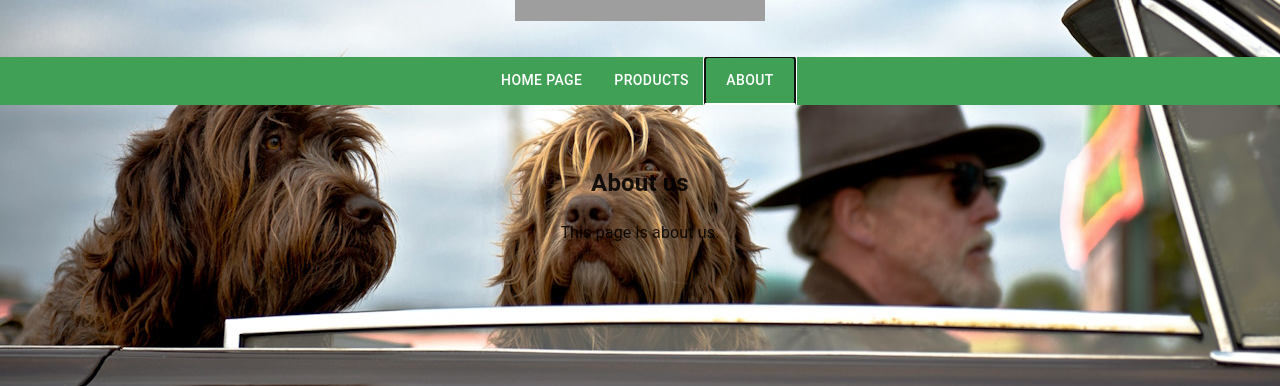
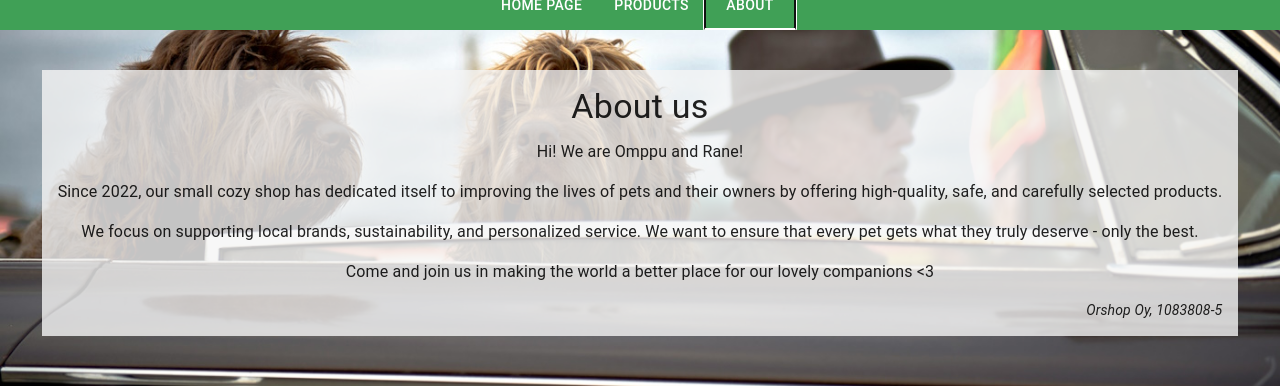
Before and after one commit to s24ohjelmistoProjekti1Tiimi2/s24Tiimi2FrontEnd, a React (Vite) app: page / in a window 1280 px wide. Both pictures are taken after a click on the tab "ABOUT". Shown: the part 359-745 px from the top of the page. Built offline with nearby package versions, Linux system fonts and the light colour scheme; grey boxes are pictures that could not be loaded.

Commit message:
Background image scaled right and fixing About Us page

```diff
--- a/src/About.jsx
+++ b/src/About.jsx
@@ -1,9 +1,5 @@
-import { useState } from 'react'
-import './App.css'
-
-
-
-
+import React, { useState } from 'react';
+import { Box, Typography } from '@mui/material';
 
 function About() {
 
@@ -17,11 +13,43 @@ function About() {
 	};
 
 
+	// About text was improved with the help of CHATGPT
 	return (
-		<>
-			<h2>About us</h2>
-			<p>This page is about us.</p>
-		</>
+		<Box
+      sx={{
+        display: 'block',
+        justifyContent: 'center',
+        alignItems: 'center',
+        backgroundColor: 'rgba(245, 245, 245, 0.8)',
+		margin: 0,
+        padding: 2,
+      }}
+    >
+
+      <Typography variant="h4" gutterBottom>
+        About us
+      </Typography>
+      <Typography variant="body1" paragraph>
+        Hi! We are Omppu and Rane!
+      </Typography>
+      <Typography variant="body1" paragraph>
+        Since 2022, our small cozy shop has dedicated itself to improving the lives of pets and
+        their owners by offering high-quality, safe, and carefully selected products.
+      </Typography>
+      <Typography variant="body1" paragraph>
+        We focus on supporting local brands, sustainability, and personalized service. We want to
+        ensure that every pet gets what they truly deserve - only the best.
+      </Typography>
+      <Typography variant="body1" paragraph>
+        Come and join us in making the world a better place for our lovely companions &lt;3
+      </Typography>
+      <Typography
+        variant="body2"
+        sx={{ textAlign: 'right', fontStyle: 'italic', marginTop: 2 }}
+      >
+        Orshop Oy, 1083808-5
+      </Typography>
+    </Box>
 	)
 }
 
--- a/src/App.css
+++ b/src/App.css
@@ -1,6 +1,10 @@
 body{
   /* background-color: #FBFF80 !important; */
   background-image: url("/src/images/tim-mossholder-HCZ7Y1PGpho-unsplash.jpg");
+  background-size: cover;
+  background-position: center;
+  background-repeat: no-repeat;
+  background-attachment: fixed;
 }
 
 #root {
```
Also changed, not shown: package.json (+4 -3 lines), 1 other file (tests, documents, lock files or other folders).
